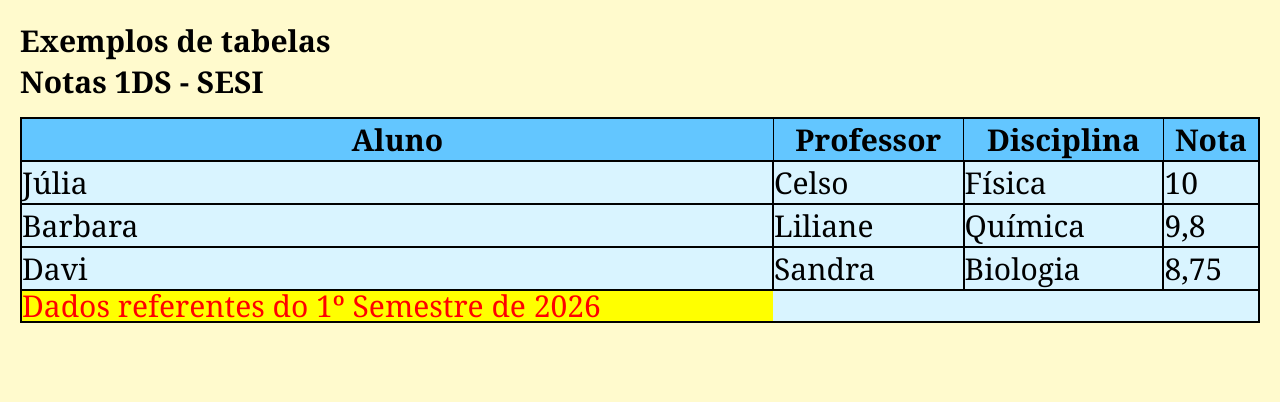
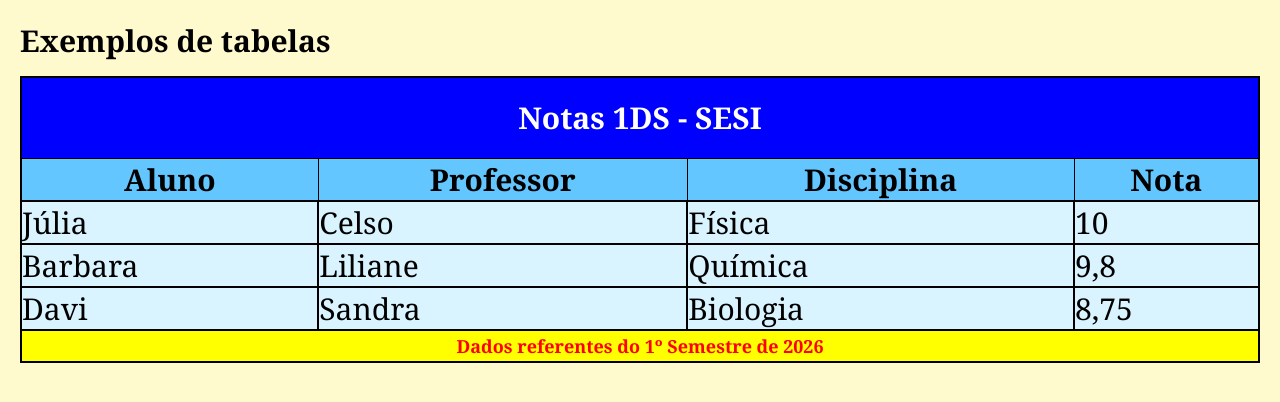
Before and after one commit to joaof-souza/tabelas, a plain HTML site: page index.html in a window 1280 px wide. Drawn offline with Linux system fonts and the light colour scheme.

Commit message:
FIX: Criei algumas classes para organizar meu projeto

```diff
--- a/index.html
+++ b/index.html
@@ -13,14 +13,16 @@
     <main class="main-content">
         <header class="header-title">
             <h1>Exemplos de tabelas</h1>
-            <!-- título para a tabela -->
-            <h2>Notas 1DS - SESI</h2>
         </header>
 
         <!-- container para a tabela -->
          <table class="table-main">
              <!-- indicar o cabeçalho da tabela -->
              <thead>
+                <tr class="thead-title">
+                    <th colspan="4">Notas 1DS - SESI</th>
+                </tr>
+
                  <tr>
                     <!-- criar os cabeçalhos das linhas da tabela -->
                     <th>Aluno</th>
@@ -55,7 +57,7 @@
             <!-- indicar o rodapé da tabela -->
              <tfoot>
                  <tr>
-                    <td>Dados referentes do 1º Semestre de 2026</td>
+                    <th colspan="4">Dados referentes do 1º Semestre de 2026</th>
                  </tr>
              </tfoot>
 
```
